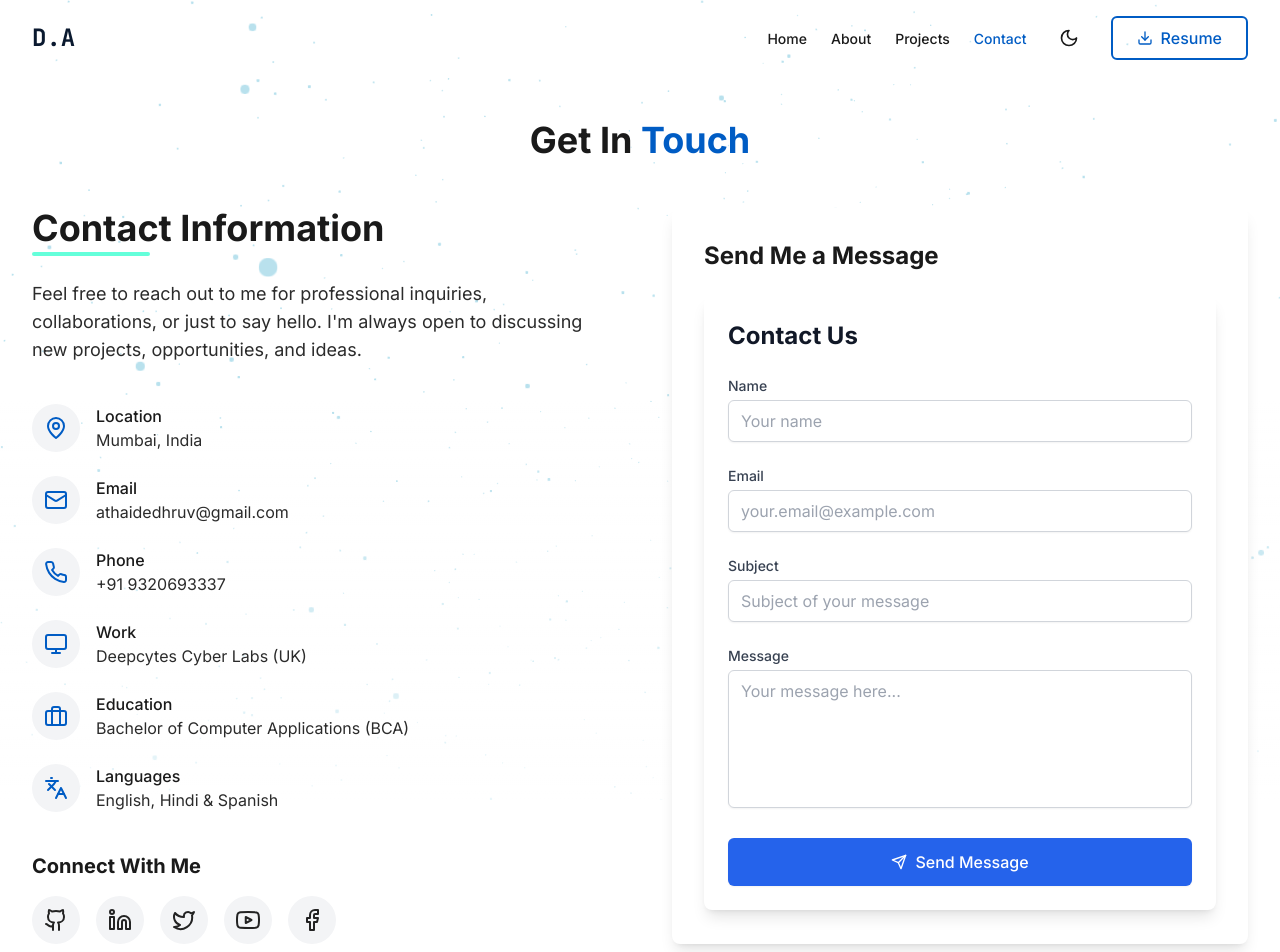
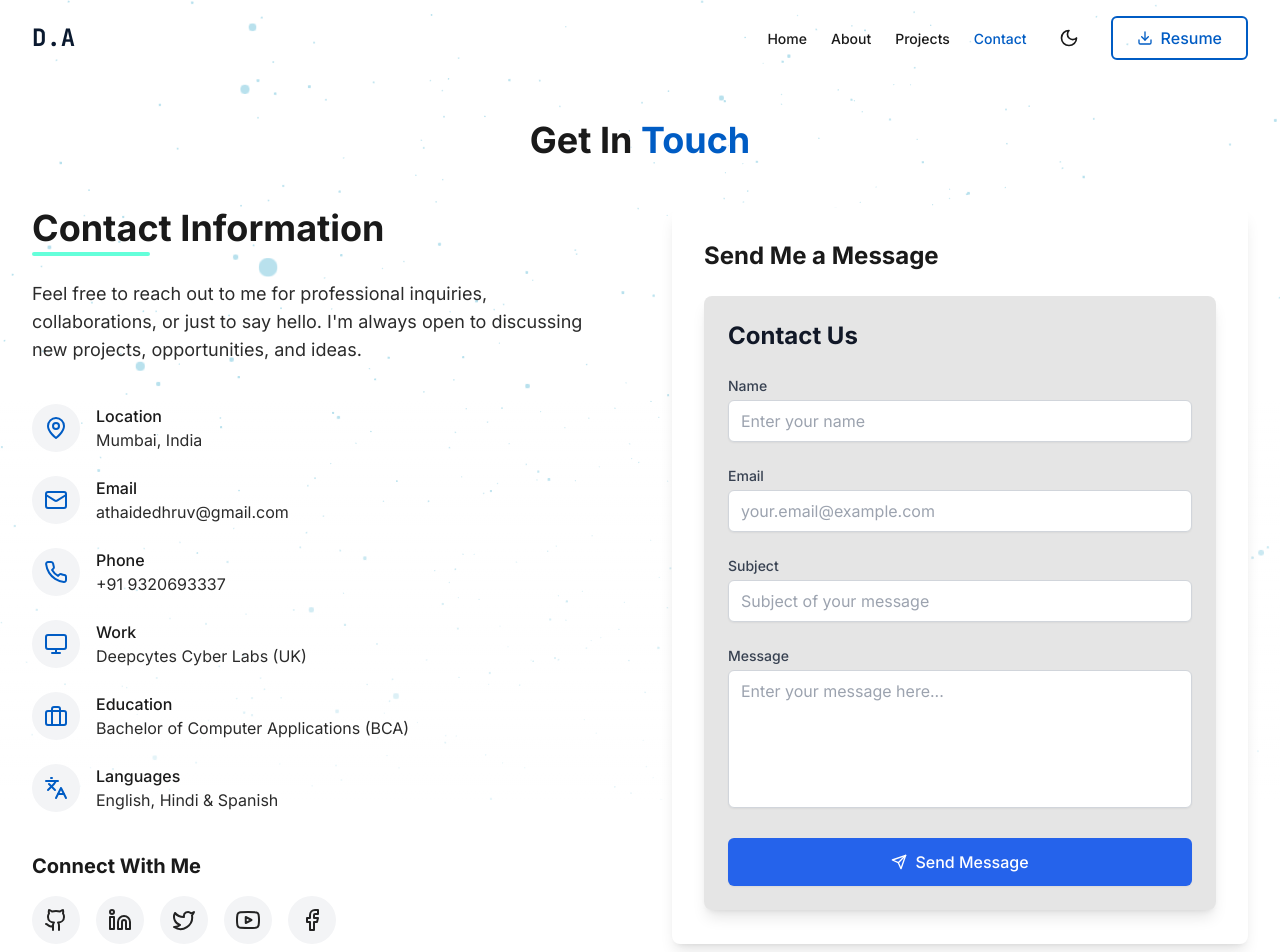
Before and after one commit to DhruvAthaide/PortfolioWebsite, a React (Vite) app: page /contact in a window 1280 px wide. Shown: the top 952 px of the page. Built offline with nearby package versions, Linux system fonts and the light colour scheme.

Commit message:
Updated UI for ContactForm and Removed unecessary imports for emailjs

```diff
--- a/src/components/ui/ContactForm.tsx
+++ b/src/components/ui/ContactForm.tsx
@@ -21,7 +21,7 @@ const ContactForm = () => {
   }), []);
 
   useEffect(() => {
-    const { publicKey, serviceId, templateId } = emailJSConfig;
+    const { publicKey} = emailJSConfig;
 
     if (publicKey) {
       try {
@@ -113,7 +113,7 @@ const ContactForm = () => {
   };
 
   return (
-    <div className="max-w-2xl mx-auto p-6 bg-white dark:bg-gray-800 rounded-lg shadow-lg">
+    <div className="max-w-2xl mx-auto p-6 rounded-lg shadow-lg" style={{ backgroundColor: 'rgb(0 0 0 / 0.1)' }}>
       <h2 className="text-2xl font-bold text-gray-900 dark:text-white mb-6">Contact Us</h2>
 
       <div className="space-y-6">
@@ -139,7 +139,7 @@ const ContactForm = () => {
             className={`w-full px-3 py-2 border rounded-md shadow-sm focus:outline-none focus:ring-2 focus:ring-blue-500 focus:border-blue-500 dark:bg-gray-700 dark:border-gray-600 dark:text-white ${
               errors.name ? 'border-red-500 dark:border-red-500' : 'border-gray-300 dark:border-gray-600'
             }`}
-            placeholder="Your name"
+            placeholder="Enter your name"
           />
           {errors.name && (
             <p className="mt-1 text-sm text-red-500">{errors.name}</p>
@@ -202,7 +202,7 @@ const ContactForm = () => {
             className={`w-full px-3 py-2 border rounded-md shadow-sm focus:outline-none focus:ring-2 focus:ring-blue-500 focus:border-blue-500 dark:bg-gray-700 dark:border-gray-600 dark:text-white resize-none ${
               errors.message ? 'border-red-500 dark:border-red-500' : 'border-gray-300 dark:border-gray-600'
             }`}
-            placeholder="Your message here..."
+            placeholder="Enter your message here..."
           />
           {errors.message && (
             <p className="mt-1 text-sm text-red-500">{errors.message}</p>
```
